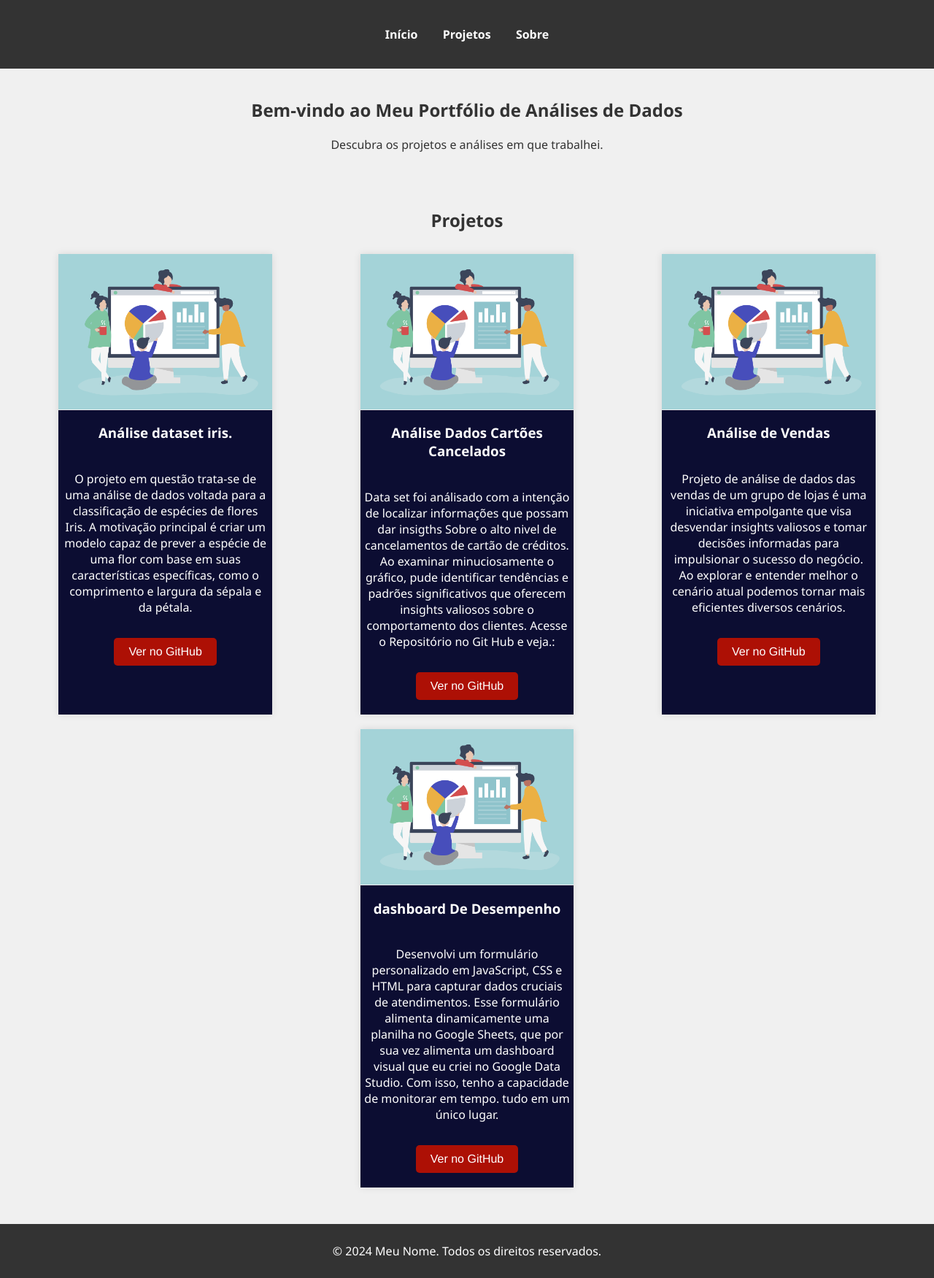
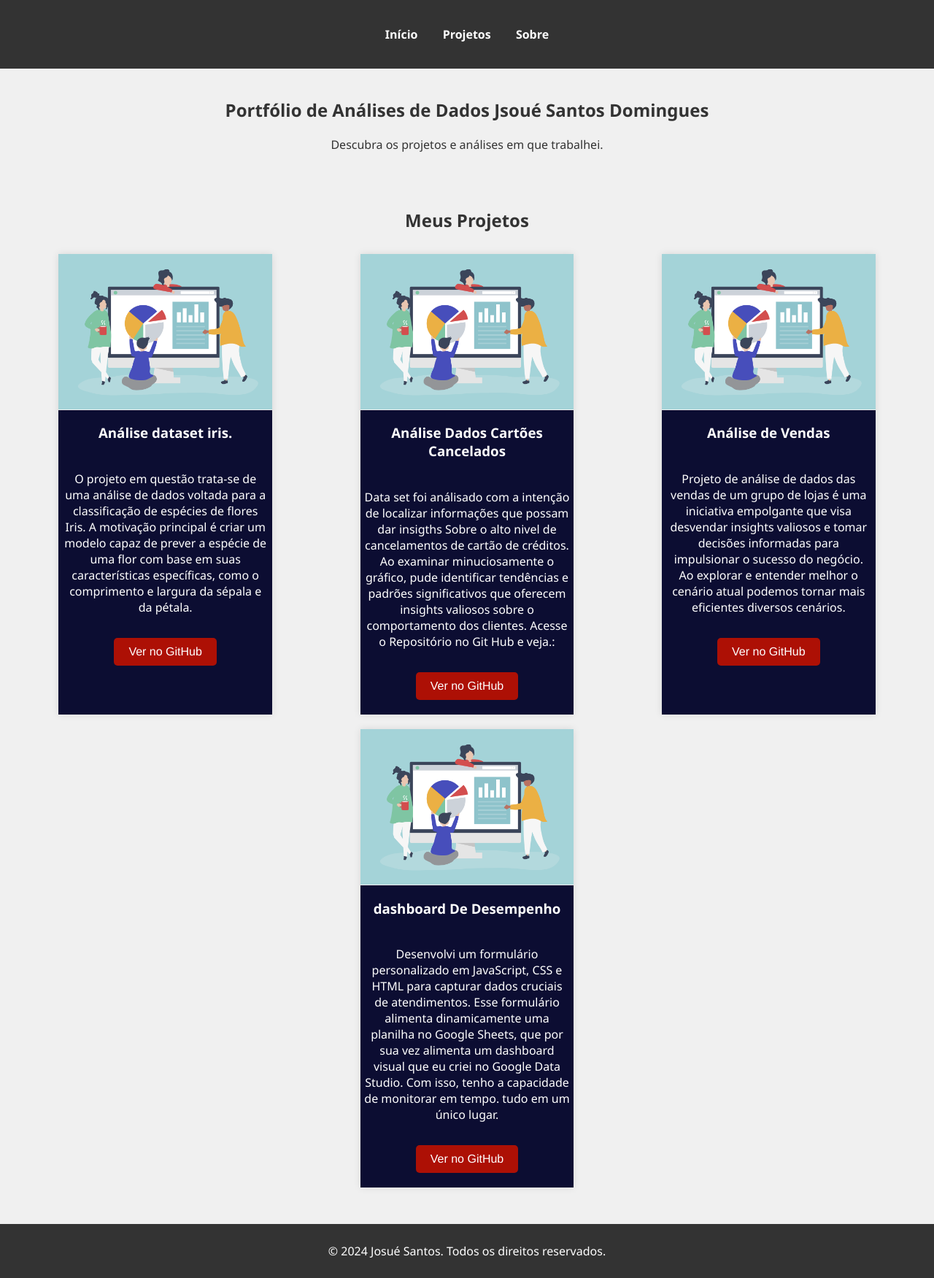
Before and after one commit to Josue185/meuportfolio, a plain HTML site: page index.html in a window 1280 px wide. Shown: the whole page at 73% size. Drawn offline with Linux system fonts and the light colour scheme.

Commit message:
Update index.html

```diff
--- a/index.html
+++ b/index.html
@@ -3,7 +3,7 @@
 <head>
     <meta charset="UTF-8">
     <meta name="viewport" content="width=device-width, initial-scale=1.0">
-    <title>Portfólio de Análises de Dados</title>
+    <title>Josué Santos Domingues</title>
     <link rel="stylesheet" href="style.css">
 </head>
 <body>
@@ -18,12 +18,12 @@
     </header>
 
     <section id="home">
-        <h1>Bem-vindo ao Meu Portfólio de Análises de Dados</h1>
+        <h1>Portfólio de Análises de Dados Jsoué Santos Domingues</h1>
         <p>Descubra os projetos e análises em que trabalhei.</p>
     </section>
 
     <section id="projetos">
-        <h2>Projetos</h2>
+        <h2>Meus Projetos</h2>
         <div class="galeria">
             <!-- Projeto 1 -->
             <div class="projeto">
@@ -62,13 +62,13 @@
                 Esse formulário alimenta dinamicamente uma planilha no Google Sheets, que por sua vez alimenta um dashboard visual que eu criei
                 no Google Data Studio. Com isso, tenho a capacidade de monitorar em tempo.
                 tudo em um único lugar.</p>
-                <a href="LINK_PARA_GITHUB_4" target="_blank">Ver no GitHub</a>
+                <a href="https://github.com/Josue185/controlecasos"_blank">Ver no GitHub</a>
             </div>
         </div>
     </section>
 
     <footer>
-        <p>© 2024 Meu Nome. Todos os direitos reservados.</p>
+        <p>© 2024 Josué Santos. Todos os direitos reservados.</p>
     </footer>
 
     <script src="script.js"></script>
```
